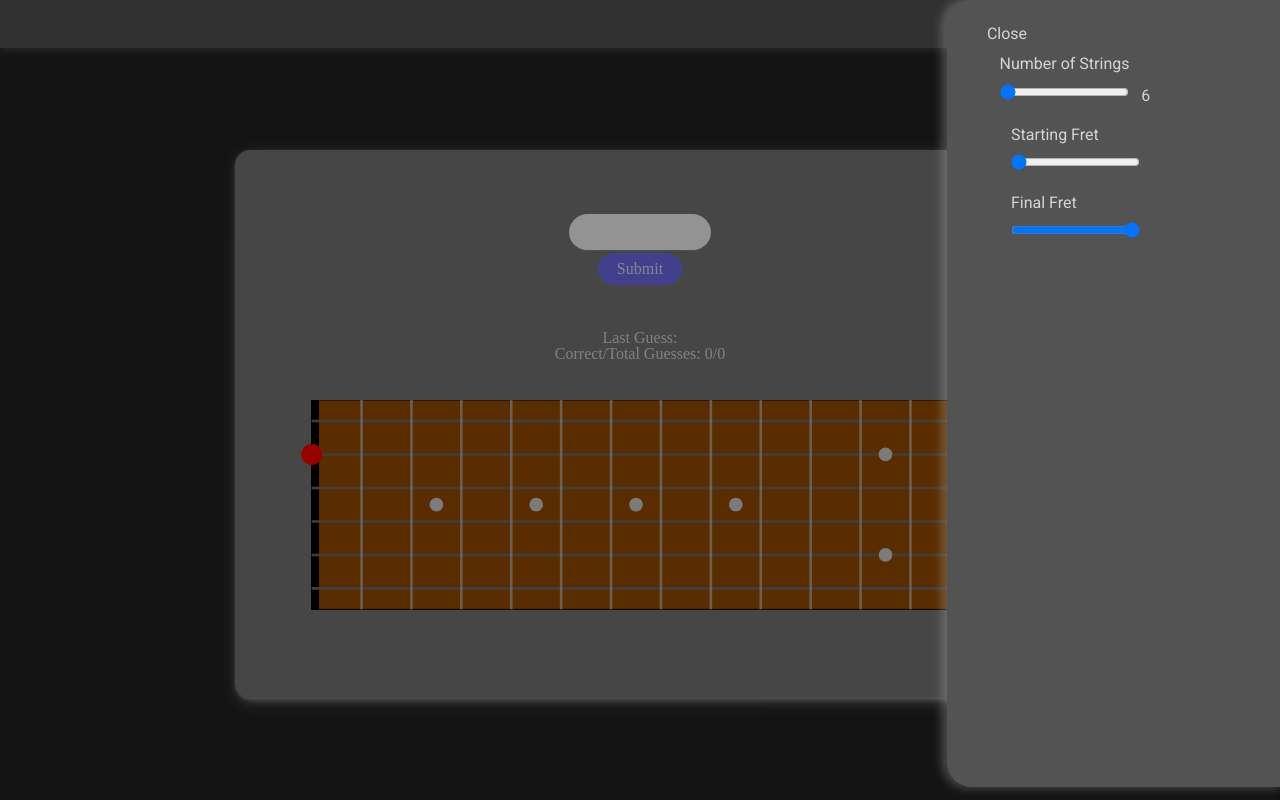
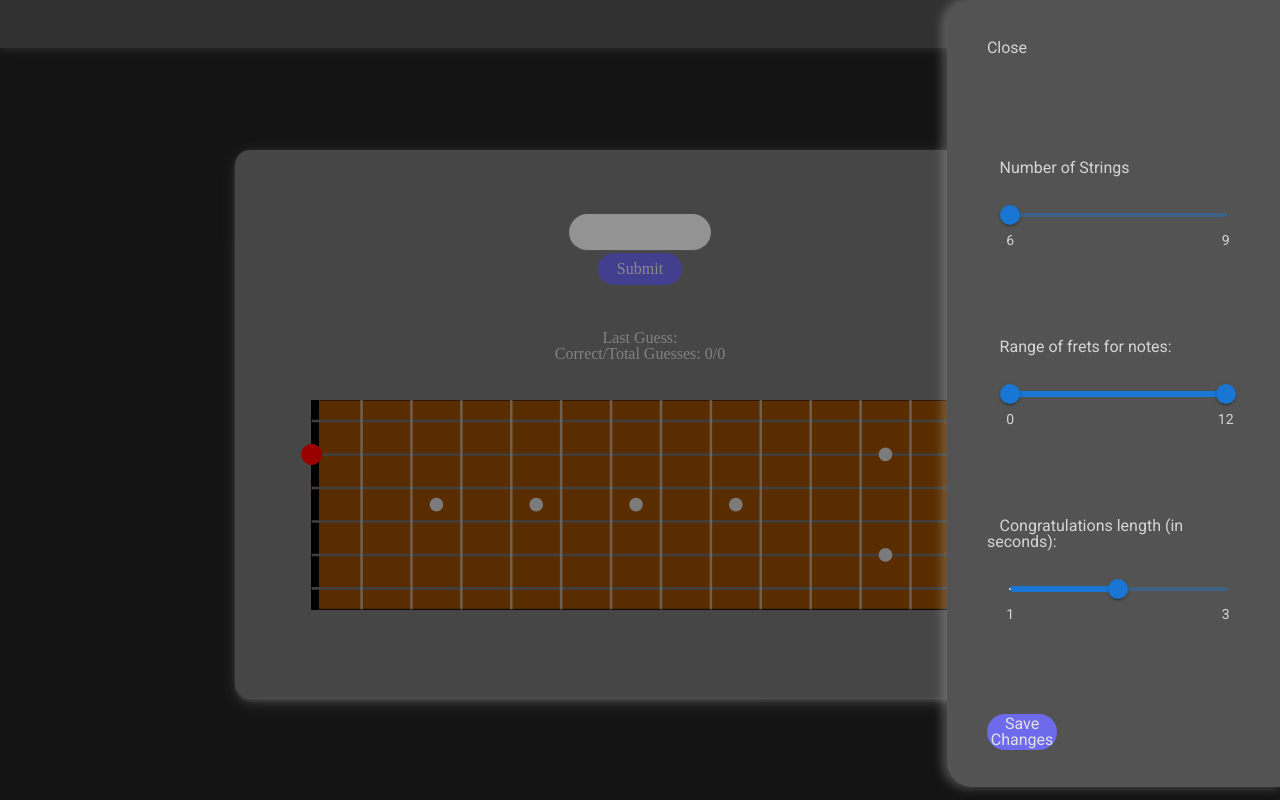
Before and after one commit to gregorymacat/guitarquiz, a React app: page / in a window 1280 px wide. Both pictures are taken after a click on the picture 1254 px from the left and 23 px from the top of the page. Built offline with nearby package versions, Linux system fonts and the light colour scheme; grey boxes are pictures that could not be loaded.

Commit message:
Updated sliders, connected their logic to app

```diff
--- a/package.json
+++ b/package.json
@@ -19,6 +19,9 @@
   },
   "homepage": "https://github.com/gregorymacat/guitarquiz#readme",
   "dependencies": {
+    "@emotion/react": "^11.11.1",
+    "@emotion/styled": "^11.11.0",
+    "@mui/material": "^5.13.6",
     "express": "^4.18.2",
     "react": "^18.2.0",
     "react-dom": "^18.2.0"
--- a/public/index.html
+++ b/public/index.html
@@ -5,9 +5,7 @@
   <meta name="viewport" content="width=device-width, initial-scale=1.0">
   <title>Document</title>
   <link rel="stylesheet" href="mainstyles.css">
-  <link rel="preconnect" href="https://fonts.googleapis.com">
-  <link rel="preconnect" href="https://fonts.gstatic.com" crossorigin>
-  <link href="https://fonts.googleapis.com/css2?family=Roboto&display=swap" rel="stylesheet"></head>
+  <link rel="stylesheet" href="https://fonts.googleapis.com/css?family=Roboto:300,400,500,700&display=swap"/>
 <body>
   <div id="app"></div>
   <script type="text/javascript" src="bundle.js"></script>
--- a/public/styles/navbar.css
+++ b/public/styles/navbar.css
@@ -28,6 +28,9 @@ section#navbar {
   background-color: rgba(0, 0, 0, 0.4);
 }
 .options-select-container {
+  display: flex;
+  flex-direction: column;
+  justify-content: space-between;
   position: fixed;
   z-index: 2;
   right: 0;
@@ -44,6 +47,18 @@ section#navbar {
 .options-select-container #string-slider {
   display: block;
 }
-.options-select-container #fret-slider {
-  display: block;
+.settings-slider {
+  width: 85%;
 }
+.MuiSlider-markLabel {
+  color: #D5D5D5;
+}
+.options-select-container button {
+  height: 5%;
+  width: 25%;
+  border: none;
+  border-radius: 30px;
+  margin-bottom: 4%;
+  background-color: rgb(109, 107, 236);
+  color: rgb(226, 226, 226);
+}
--- a/src/App.jsx
+++ b/src/App.jsx
@@ -1,4 +1,5 @@
 import React, {useEffect, useState} from 'react';
+import { StyledEngineProvider } from '@mui/material';
 import Display from './Components/Display.jsx';
 import UserInput from './Components/UserInput.jsx';
 import Navbar from './Components/Navbar.jsx';
@@ -6,11 +7,13 @@ import Navbar from './Components/Navbar.jsx';
 const DEFAULT_SETTINGS = {
   numOfStrings: 6,
   numOfFrets: 12,
-  minFret: 0,
-  maxFret: 12,
+  fretRange: [0, 12],
   delayBetweenNotes: 2000,
 }
 //TODO: Need to figure out how settings will interface with Guitar class
+const updateStatsFromCorrectGuess = () => {
+
+}
 
 function App() {
   const [settings, setSettings] = useState(DEFAULT_SETTINGS);
@@ -27,10 +30,7 @@ function App() {
         const [sharp, flat] = currentNote.split('/');
 
         if (guess === sharp || guess === flat) {
-          // setCorrectCount(correctCount + 1);
-          // setTotalGuesses(totalGuesses + 1);
-          // setGuess('');
-          // setIsIncorrect(false);
+        // if (guess === 'a') {
           //TODO: Make a function out of this so it doesn't have to repeat, probably needs to be async b/c timeout
           setIsCorrect(true);
           setIsIncorrect(false);
@@ -47,10 +47,7 @@ function App() {
         }
       } else {
         if (guess === currentNote) {
-          // setCorrectCount(correctCount + 1);
-          // setTotalGuesses(totalGuesses + 1);
-          // setGuess('');
-          // setIsIncorrect(false);
+        // if (guess === 'a') {
           setIsCorrect(true);
           setIsIncorrect(false);
 
@@ -59,7 +56,7 @@ function App() {
             setCorrectCount(correctCount + 1);
             setTotalGuesses(totalGuesses + 1);
             setIsCorrect(false);
-          }, 3000);
+          }, settings.delayBetweenNotes);
         } else {
           setIsIncorrect(true);
           setTotalGuesses(totalGuesses + 1);
@@ -70,7 +67,7 @@ function App() {
 
   //TODO: Also need to add css for success/failure message
   return (
-    <React.Fragment>
+    <StyledEngineProvider injectFirst>
       <section id="navbar">
         <Navbar settings={settings} changeSettings={setSettings}></Navbar>
       </section>
@@ -87,7 +84,7 @@ function App() {
           <Display settings={settings} setNote={setCurrentNote} correctCount={correctCount} isCorrect={isCorrect}/>
         </div>
       </section>
-    </React.Fragment>
+    </StyledEngineProvider>
   )
 }
 
--- a/src/Components/Navbar.jsx
+++ b/src/Components/Navbar.jsx
@@ -1,11 +1,43 @@
 import React, {useState} from 'react';
+import Slider from '@mui/material/Slider';
 import Options from './Options.jsx';
+
+const stringMarkerLabels = [
+  {
+    value: 6,
+    label: '6',
+  },
+  {
+    value: 9,
+    label: '9',
+  }
+]
+const fretMarkerLabels = [
+  {
+    value: 0,
+    label: '0',
+  },
+  {
+    value: 12,
+    label: '12',
+  }
+]
+const delayMarkerLabels = [
+  {
+    value: 1,
+    label: '1',
+  },
+  {
+    value: 3,
+    label: '3',
+  }
+]
 
 function Navbar({settings, changeSettings}) {
   const [settingsOpen, setSettingsOpen] = useState(false);
   const [currStringCount, setCurrStringCount] = useState(settings.numOfStrings);
-  const [currMinFret, setCurrMinFret] = useState(settings.minFret);
-  const [currMaxFret, setCurrMaxFret] = useState(settings.maxFret);
+  const [currFretRange, setCurrFretRange] = useState(settings.fretRange);
+  const [delay, setDelay] = useState(settings.delayBetweenNotes / 1000);
 
   const handleClick = (event) => {
     if (event.target.id === 'open-settings-icon') {
@@ -14,24 +46,43 @@ function Navbar({settings, changeSettings}) {
       setSettingsOpen(false);
     }
   }
-  const handleChange = (event) => {
-    const value = event.target.value;
+  const handleStringChange = (event, newValue) => {
+    setCurrStringCount(newValue);
+  }
 
-    if (event.target.id === 'string-count') {
-      setCurrStringCount(value);
-    } else if (event.target.id === 'fret-min') {
-      setCurrMinFret(value);
-    } else if (event.target.id === 'fret-max') {
-      setCurrMaxFret(value)
+  const handleFretChange = (event, newValue, activeThumb) => {
+    if (!Array.isArray(newValue)) {
+      return;
     }
+    const minDistance = 0;
+    const [minFret, maxFret] = newValue;
 
+    if (maxFret - minFret < minDistance) {
+      if (activeThumb === 0) {
+        const clamped = Math.min(minFret, settings.numOfFrets - minDistance);
+        setCurrFretRange([clamped, clamped + minDistance]);
+      } else {
+        const clamped = Math.max(maxFret, minDistance);
+        setCurrFretRange([clamped - minDistance, clamped]);
+      }
+    } else {
+      setCurrFretRange([minFret, maxFret]);
+    }
+  }
+
+  const handleDelayChange = (event, newValue) => {
+    setDelay(newValue);
+  }
+
+  const handleSaveChanges = () => {
     //TODO: Update this function so slider updates settings with code below, might need to do on submission instead
-    // const settingsCopy = settings;
-    // settingsCopy.numOfStrings = event.target.value;
-    // changeSettings(prevState => ({
-    //   ...prevState,
-    //   numOfStrings: event.target.value,
-    // }));
+
+    changeSettings(prevState => ({
+      ...prevState,
+      numOfStrings: currStringCount,
+      fretRange: currFretRange,
+      delayBetweenNotes: delay * 1000,
+    }));
   }
 
   return (
@@ -44,27 +95,27 @@ function Navbar({settings, changeSettings}) {
             <span id="close-settings-icon" onClick={handleClick}>Close</span>
             <form id="string-slider">
               <label for="string-count">Number of Strings</label>
-              <input id="string-count" type="range" min="6" max="9" value={currStringCount} onChange={handleChange}></input>
-              {currStringCount}
+              <Slider id="string-count" className="settings-slider" ariaLabel="Number of Strings"
+                value={currStringCount} onChange={handleStringChange}
+                valueLabelDisplay="auto" min={6} max={9}
+                defaultValue={currStringCount} marks={stringMarkerLabels}
+              />
             </form>
-            {/*
-            I need to turn this into a dual slider for frets 0-5, 3-7, etc.
-            <form id="fret-slider">
-              <label for="fret-count">Number of Frets</label>
-              <input id="fret-count" type="range" min="0" max="9" value={currFretCount} onChange={handleChange}></input>
-              {currStringCount}
+            <form className="fret-slider">
+              <label for="fret-range">Range of frets for notes:</label>
+              <Slider id="fret-range" className="settings-slider" ariaLabel="Starting Fret"
+                value={currFretRange} onChange={handleFretChange} valueLabelDisplay="auto"
+                disableSwap min={0} max={12} marks={fretMarkerLabels}
+              />
             </form>
-            */}
-            <form className="fret-slider">
-              <div>
-                <label for="fret-min">Starting Fret</label>
-                <input id="fret-min" type="range" min="0" max="12" value={currMinFret} onChange={handleChange}></input>
-              </div>
-              <div>
-                <label for="fret-max">Final Fret</label>
-                <input id="fret-max" type="range" min="0" max="12" value={currMaxFret} onChange={handleChange}></input>
-              </div>
+            <form className="delay-slider">
+              <label for="delay-range">Congratulations length (in seconds):</label>
+              <Slider id="delay-range" className="settings-slider" ariaLabel="Amount of Delay"
+                value={delay} onChange={handleDelayChange} valueLabelDisplay="auto"
+                min={1} max={3} defaultValue={delay} marks={delayMarkerLabels}
+              />
             </form>
+            <button id="save-changes" onClick={handleSaveChanges}>Save Changes</button>
           </div>
         </div>
         : null
--- a/src/Components/Note.jsx
+++ b/src/Components/Note.jsx
@@ -36,7 +36,8 @@ function Note({guitarMeasurements, settings, setNote, correctCount, isCorrect})
   }, [settings.numOfStrings]);
 
   function chooseRandomNote() {
-    const { minFret, maxFret, numOfStrings } = settings;
+    const { fretRange, numOfStrings } = settings;
+    const [minFret, maxFret] = fretRange;
     const randomString = (Math.floor(Math.random() * numOfStrings));
     //Adding 1 to include open strings as well as 12th fret (11th index)
     const randomFret = (Math.floor(Math.random() * (maxFret + 1 - minFret) + minFret));
```
Also changed, not shown: 1 other file (tests, documents, lock files or other folders).
